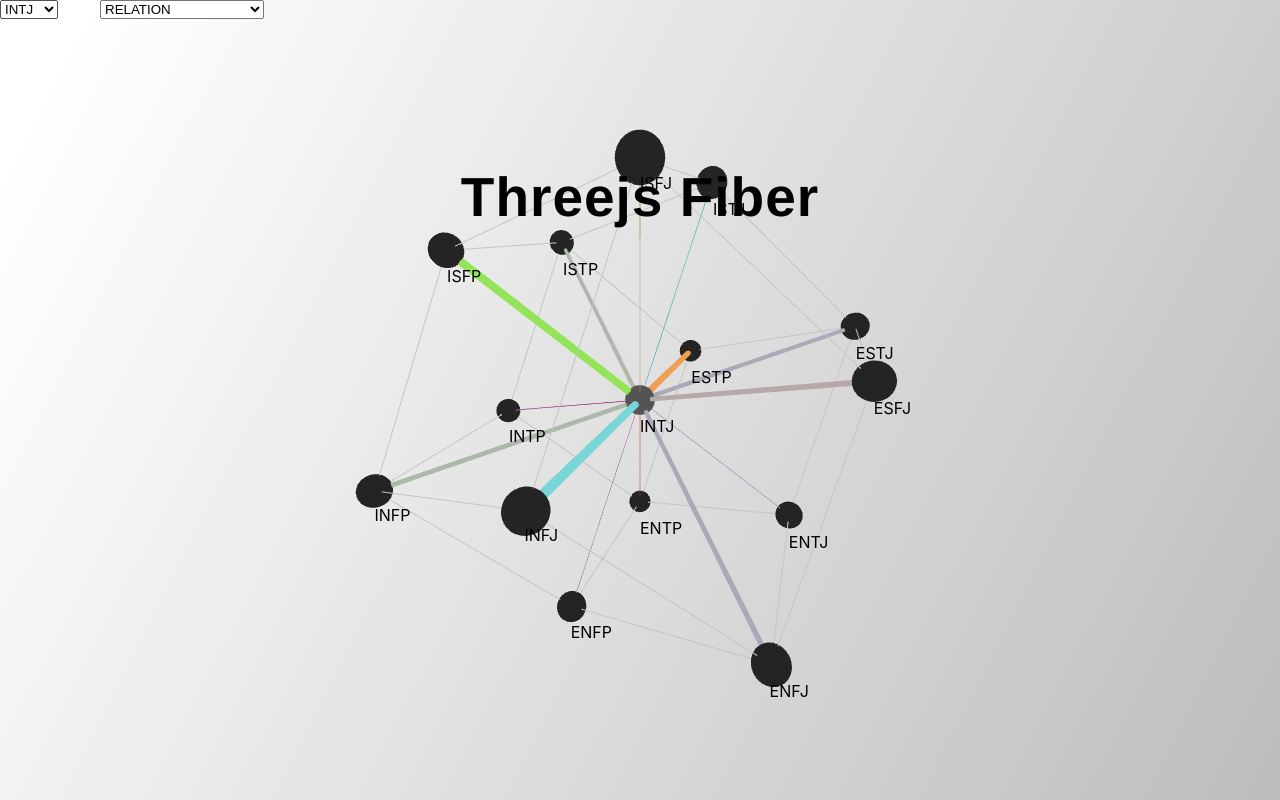
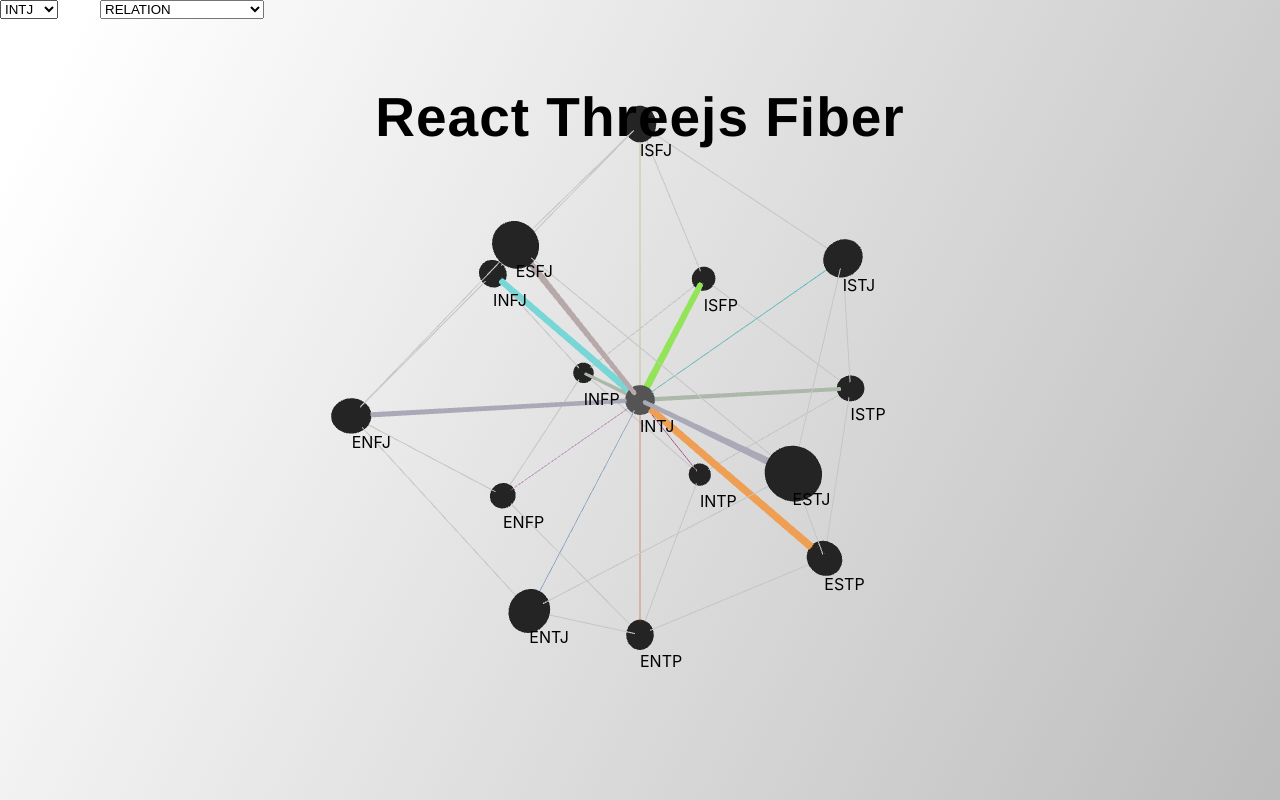
Before and after one commit to antiborder/16types, a React (Create React App) app: page / in a window 1280 px wide. Built offline with nearby package versions, Linux system fonts and the light colour scheme.

Commit message:
マウスによるカメラワークを追加

```diff
--- a/src/App.css
+++ b/src/App.css
@@ -35,7 +35,7 @@ body #root {
 
 h1 {
   position: absolute;
-  top: 20%;
+  top: 10%;
   left: 50%;
   transform: translate(-50%, -50%);
   color: black;
--- a/src/App.js
+++ b/src/App.js
@@ -3,11 +3,10 @@ import * as THREE from 'three';
 import { Canvas, useFrame } from "@react-three/fiber"
 import React, { useRef, useState } from 'react';
 import { config, useSpring, animated } from "@react-spring/three"
-import { Html } from '@react-three/drei'
+import { Html , OrbitControls} from '@react-three/drei'
 
 import {relations} from'./relations.js';
 
-// マウスでの視点操作
 //最初のタイプ判定
 //現在のセンターに関連する関係を選ぶ選択肢
 //センターを変えるとちょっと回る
@@ -115,7 +114,7 @@ function Relation(props) {
   const [radius, setRadius] = useState(base_radius(props.mode));
 
   const handleHover = (hovered) => {
-    setRadius(hovered ? base_radius(props.mode) + 0.02: base_radius(props.mode));
+    setRadius(hovered ? base_radius(props.mode) + 0.04: base_radius(props.mode));
     setIsHovered(hovered);
   };
 
@@ -290,8 +289,8 @@ function Tetra(props) {
   }
 
   useFrame(() => {
-    ref.current.rotation.x += 0.003;
-    ref.current.rotation.y += 0.006;
+    ref.current.rotation.x += 0.0005;
+    ref.current.rotation.y += 0.001;
   });
 
   const types = [
@@ -445,9 +444,10 @@ function App() {
           <ambientLight intensity={0.5} />
           {/* <spotLight position={[100, 100, 100]} angle={0.15} penumbra={1} /> */}
           <pointLight position={[100, 100, 100]} />
+          <OrbitControls />
         </Canvas>
       </div>
-      <h1>Threejs Fiber</h1>
+      <h1>React Threejs Fiber</h1>
       <CenterSelect onChange={handleCenterChange} />
       <ModeSelect onChange={handleModeChange} />
     </>
```
